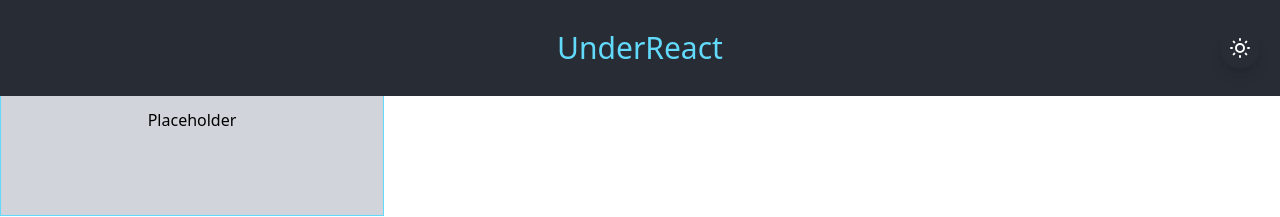
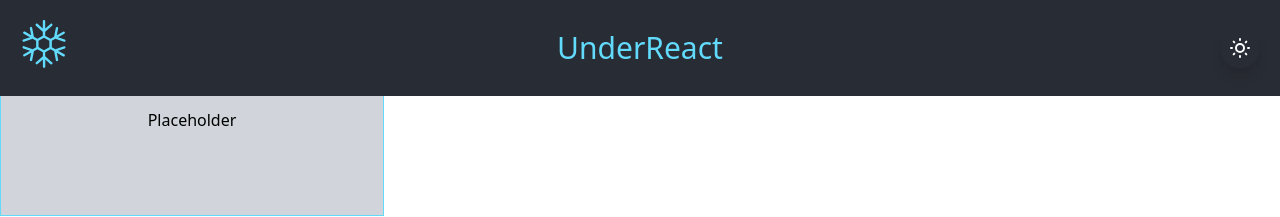
Before and after one commit to Holberton-Webstack-Portfolio-Project/UnderReact, a React (Create React App) app: page / in a window 1280 px wide. Shown: the top 217 px of the page. Built offline with nearby package versions, Linux system fonts and the light colour scheme.

Commit message:
[DEV] Use color logo until we figure out how to toggle it in dark mode

```diff
--- a/src/components/Nav.js
+++ b/src/components/Nav.js
@@ -4,8 +4,7 @@ import logo_gray from '../assets/snowflake_logo_gray.svg';
 import DarkModeButton from './DarkModeButton';
 
 export default function Nav() {
-    const darkMode =  window.document.documentElement.classList.contains("dark");
-
+/*     const darkMode =  window.document.documentElement.classList.contains("dark"); */
     return (
         <div className="
         fixed
@@ -22,7 +21,7 @@ export default function Nav() {
         grid-cols-3
         ">
           <div>
-            <img src={(darkMode) ? logo : logo_gray} className="App-logo w-auto h-12 my-auto" alt="logo" />
+          <img src={logo} className="App-logo w-auto h-12 my-auto" alt="logo" />
           </div>
           <h1 className="m-auto text-3xl text-center">UnderReact</h1>
           <div className="ml-auto my-auto">
```
